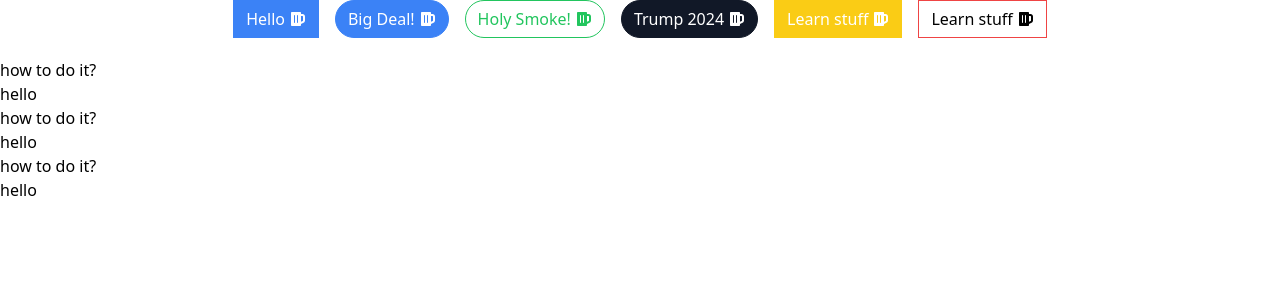
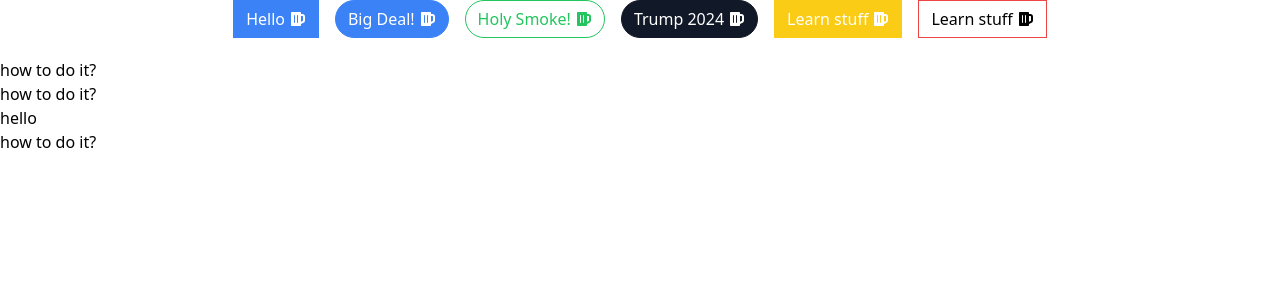
Before and after one commit to zdTang/stephen_react_Mike_learn, a React (Create React App) app in the folder learn_jsx/: page / in a window 1280 px wide. Shown: the top 300 px of the page. Built offline with nearby package versions, Linux system fonts and the light colour scheme.

Commit message:
c10-182 Conditional Rendering

```diff
--- a/learn_jsx/src/components/Accordion.js
+++ b/learn_jsx/src/components/Accordion.js
@@ -1,11 +1,15 @@
+import { useState } from "react";
+
 const Accordion = ({ items }) => {
-  console.log(items);
+  const [expandedIndex, setExpandedIndex] = useState(1);
 
-  const renderedItems = items.map((item) => {
+  const renderedItems = items.map((item, index) => {
+    const isExpended = expandedIndex === index;
+
     return (
       <div key={item.id}>
         <div>{item.label}</div>
-        <div>{item.content}</div>
+        {isExpended && <div>{item.content}</div>}
       </div>
     );
   });
```
